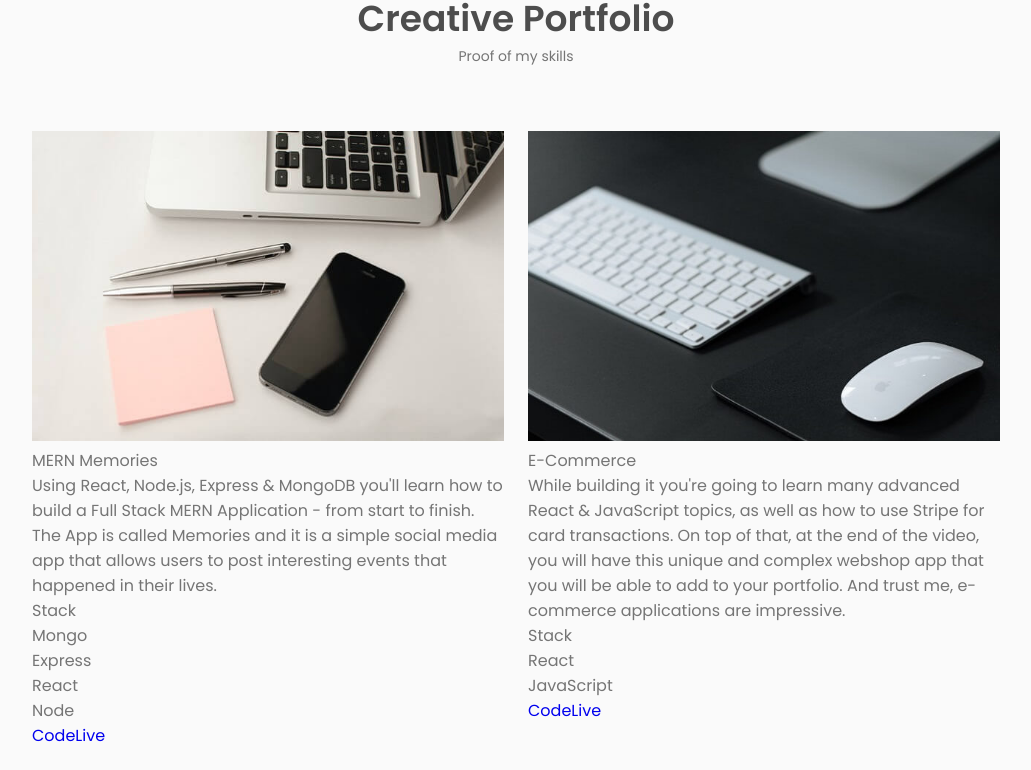
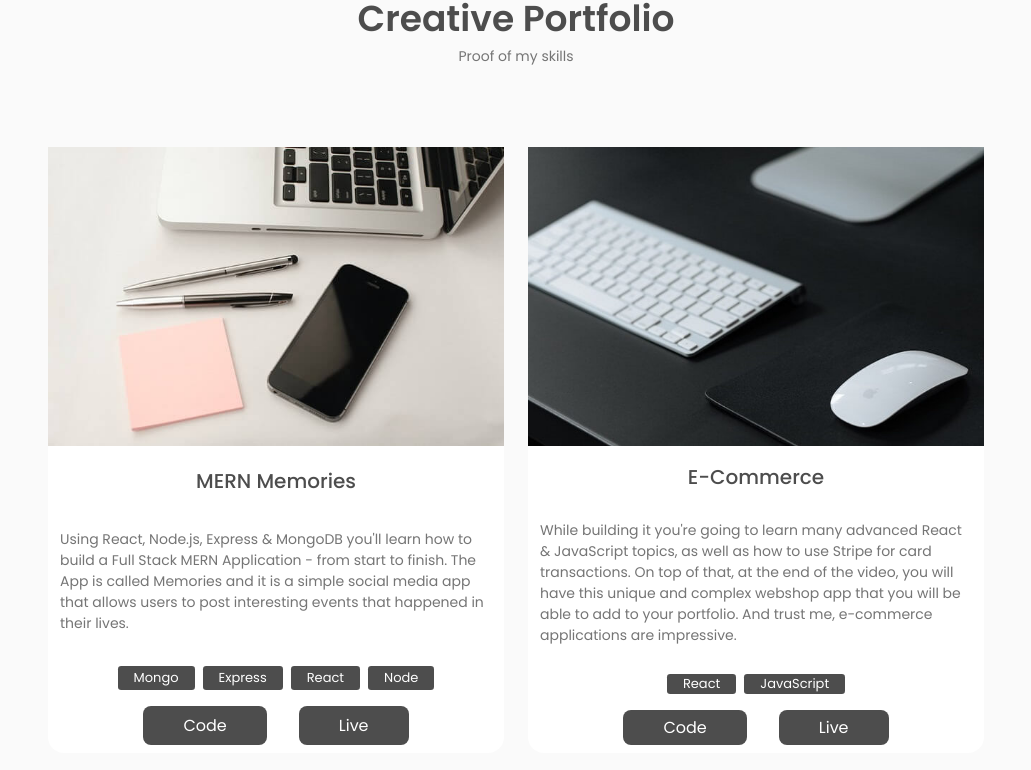
Before and after one commit to MZHussain0/MZH-portfolio, a React (Vite) app: page / in a window 1280 px wide. Shown: the part 1958-2728 px from the top of the page, without its empty margins (124-1155 px from the left). Built offline with nearby package versions, Linux system fonts and the light colour scheme.

Commit message:
updating styling in portfolio section

```diff
--- a/src/components/Portfolio/Portfolio.css
+++ b/src/components/Portfolio/Portfolio.css
@@ -1,4 +1,97 @@
 .portfolio__container {
   grid-template-columns: repeat(2, 1fr);
-  justify-items: center;
+  padding: 1rem;
+  border-radius: 2rem;
 }
+
+.portfolio__content {
+  display: grid;
+  background-color: #fff;
+  border-radius: 1rem;
+  transition: 0.3s;
+}
+
+.portfolio__content:hover {
+  transform: translateY(-5px);
+  background-color: rgb(234, 234, 234);
+}
+
+.portfolio__title {
+  text-align: center;
+  color: var(--title-color);
+  font-size: var(--fs-h3);
+  font-weight: var(--fw-medium);
+  padding: var(--mb-1) 0;
+}
+
+.portfolio__subtitle {
+  font-size: var(--fs-small);
+  padding: var(--mb-0-75);
+}
+
+.portfolio__tags {
+  display: flex;
+  justify-content: center;
+  padding: var(--mb-1);
+  column-gap: 0.5rem;
+  overflow: hidden;
+}
+
+.portfolio__tag {
+  display: flex;
+  align-items: center;
+  background-color: var(--title-color);
+  color: var(--container-color);
+  font-size: var(--fs-smaller);
+  padding: 0 1rem;
+  border-radius: 0.2rem;
+}
+
+.portfolio__links {
+  display: flex;
+  justify-content: center;
+  margin-bottom: 0.5rem;
+  column-gap: 1rem;
+}
+
+.portfolio__link {
+  background-color: var(--title-color);
+  color: var(--container-color);
+  padding: 0.3rem 2.5rem;
+  border-radius: 0.5rem;
+  margin: 0 0.5rem;
+}
+
+.portfolio__link:hover {
+  background-color: var(--title-color-dark);
+}
+
+/* ============ BREAKPOINTS =========== */
+/* For Larger Devices */
+@media screen and (max-width:992px) {}
+
+/* For Medium Devices */
+@media screen and (max-width:768px) {
+
+  .portfolio__content {
+    padding: 0 auto;
+  }
+
+
+}
+
+@media screen and (max-width:576px) {
+  .portfolio__container {
+    grid-template-columns: 1fr;
+    padding: 0;
+    row-gap: 3rem;
+    margin: 0 auto;
+  }
+
+  .portfolio__content {
+    padding: 0 auto;
+  }
+}
+
+/* For Small Screen */
+@media screen and (max-width:350px) {}
--- a/src/components/Portfolio/Portfolio.jsx
+++ b/src/components/Portfolio/Portfolio.jsx
@@ -13,22 +13,23 @@ const Portfolio = () => {
         {projects.map(
           ({ id, image, title, description, tags, source, visit }) => (
             <div className="portfolio__content" key={id}>
-              <img src={image} />
+              <img className="portfolio__img" src={image} />
               <div className="portfolio__title">{title}</div>
               <div className="portfolio__subtitle">{description}</div>
-              <div className="portfolio__stack">Stack</div>
               <div className="portfolio__tags">
                 {tags.map((tag, i) => (
-                  <div className="portfolio__tag">{tag}</div>
+                  <div className="portfolio__tag" key={i}>
+                    {tag}
+                  </div>
                 ))}
               </div>
               <div className="portfolio__links">
-                <a href={visit} className="portfolio__link">
+                <button href={visit} className="button__flex portfolio__link">
                   Code
-                </a>
-                <a href={source} className="portfolio__link">
+                </button>
+                <button href={source} className="button__flex  portfolio__link">
                   Live
-                </a>
+                </button>
               </div>
             </div>
           )
```
